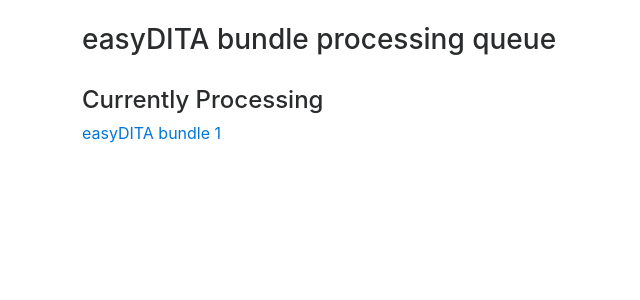
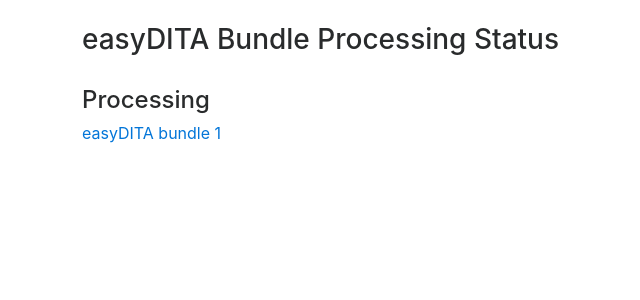
Before and after one commit to SFDO-Tooling/sfdoc, a Django app: page /publish/ in a window 1280 px wide. Shown: the part 56-356 px from the top of the page, without its empty margins (3-643 px from the left). Run offline with Django 3.2, Linux system fonts and the light colour scheme; a user stored in the database is signed in; tables that the repository leaves empty hold one stand-in row (values such as "Sample post"); parts of the project's set-up code (start-up, migrations or seed data) failed here and were passed over; some libraries are stand-ins or nearby versions.

Commit message:
add more info to overview status view

```diff
--- a/sfdoc/publish/templates/queue.html
+++ b/sfdoc/publish/templates/queue.html
@@ -1,22 +1,39 @@
 {% extends 'base.html' %}
 
 {% block content %}
-<h3>easyDITA bundle processing queue</h3>
+<h3>easyDITA Bundle Processing Status</h3>
 
 {% if bundle %}
 <br>
-<h4>Currently Processing</h4>
-<a href="{{ bundle.get_absolute_url }}">{{ bundle }}</a>
+<h4>Processing</h4>
+<p><a href="{{ bundle.get_absolute_url }}">{{ bundle }}</a></p>
 {% endif %}
 
-{% if queue %}
-<br><br>
-<h4>In Queue</h4>
+{% if queued %}
+<h4>Queued</h4>
 <ol>
-{% for item in queue %}
+{% for item in queued %}
   <li><a href="{{ item.get_absolute_url }}">{{ item }}</a></li>
 {% endfor %}
 </ol>
 {% endif %}
 
+{% if published %}
+<h4>Published</h4>
+<ul>
+{% for item in published %}
+  <li><a href="{{ item.get_absolute_url }}">{{ item }}</a></li>
+{% endfor %}
+</ul>
+{% endif %}
+
+{% if rejected %}
+<h4>Rejected</h4>
+<ul>
+{% for item in rejected %}
+  <li><a href="{{ item.get_absolute_url }}">{{ item }}</a></li>
+{% endfor %}
+</ul>
+{% endif %}
+
 {% endblock content %}
--- a/sfdoc/publish/views.py
+++ b/sfdoc/publish/views.py
@@ -43,23 +43,32 @@ def bundle(request, pk):
 def queue(request):
     if not EasyditaBundle.objects.count():
         return render(request, 'no_bundles.html')
-    qs = EasyditaBundle.objects.exclude(status__in=(
+    if not EasyditaBundle.objects.exclude(status__in=(
         EasyditaBundle.STATUS_REJECTED,
         EasyditaBundle.STATUS_PUBLISHED,
-    ))
-    if not qs:
+    )):
         return render(request, 'all_complete.html')
-    qs_queued = qs.filter(status=EasyditaBundle.STATUS_QUEUED)
-    qs_processing = qs.filter(status__in=(
+    qs_queued = EasyditaBundle.objects.filter(
+        status=EasyditaBundle.STATUS_QUEUED,
+    )
+    qs_processing = EasyditaBundle.objects.filter(status__in=(
         EasyditaBundle.STATUS_PROCESSING,
         EasyditaBundle.STATUS_DRAFT,
         EasyditaBundle.STATUS_PUBLISHING,
     ))
+    qs_rejected = EasyditaBundle.objects.filter(
+        status=EasyditaBundle.STATUS_REJECTED,
+    )
+    qs_published = EasyditaBundle.objects.filter(
+        status=EasyditaBundle.STATUS_PUBLISHED,
+    )
     if qs_processing.count() > 1:
         raise Exception('Expected only 1 bundle processing')
     context = {
         'bundle': qs_processing.get() if qs_processing else None,
-        'queue': qs_queued.order_by('time_queued'),
+        'queued': qs_queued.order_by('time_queued'),
+        'rejected': qs_rejected.order_by('time_queued'),
+        'published': qs_published.order_by('time_queued'),
     }
     return render(request, 'queue.html', context=context)
 
```
